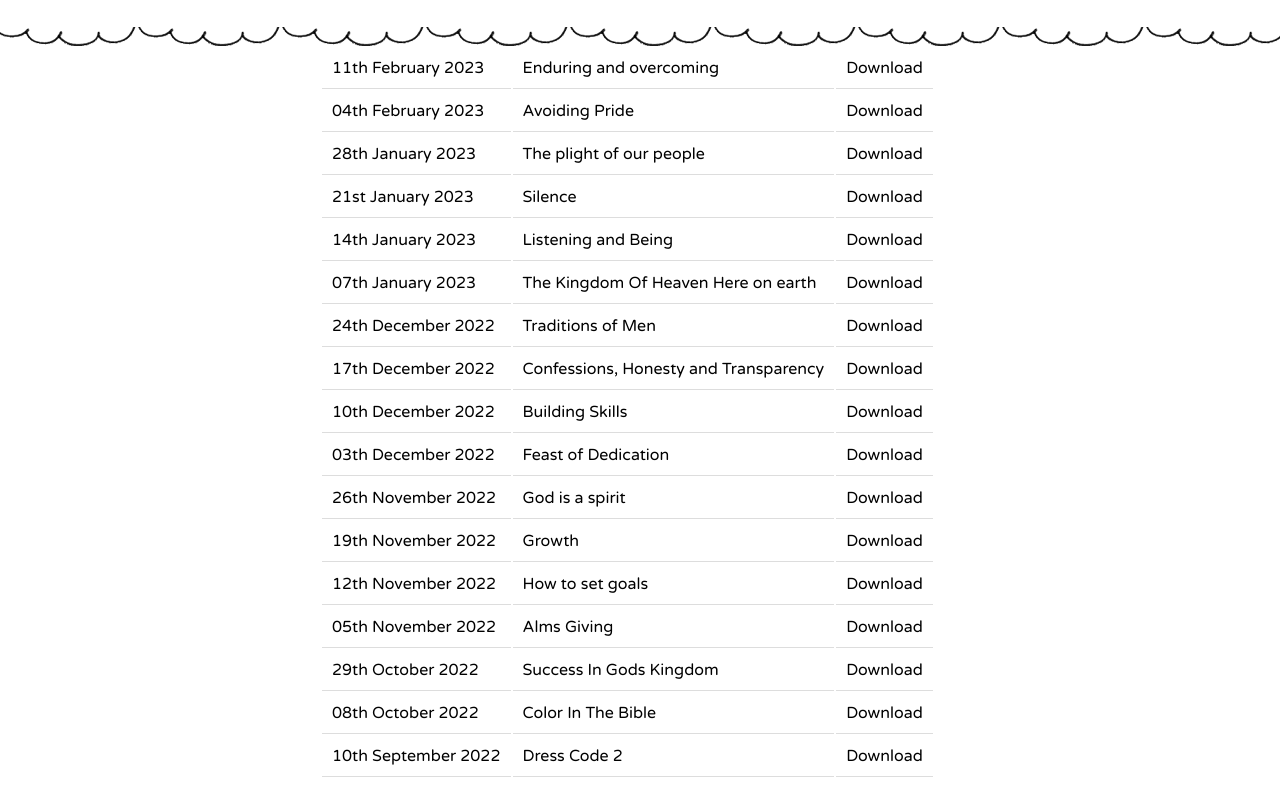
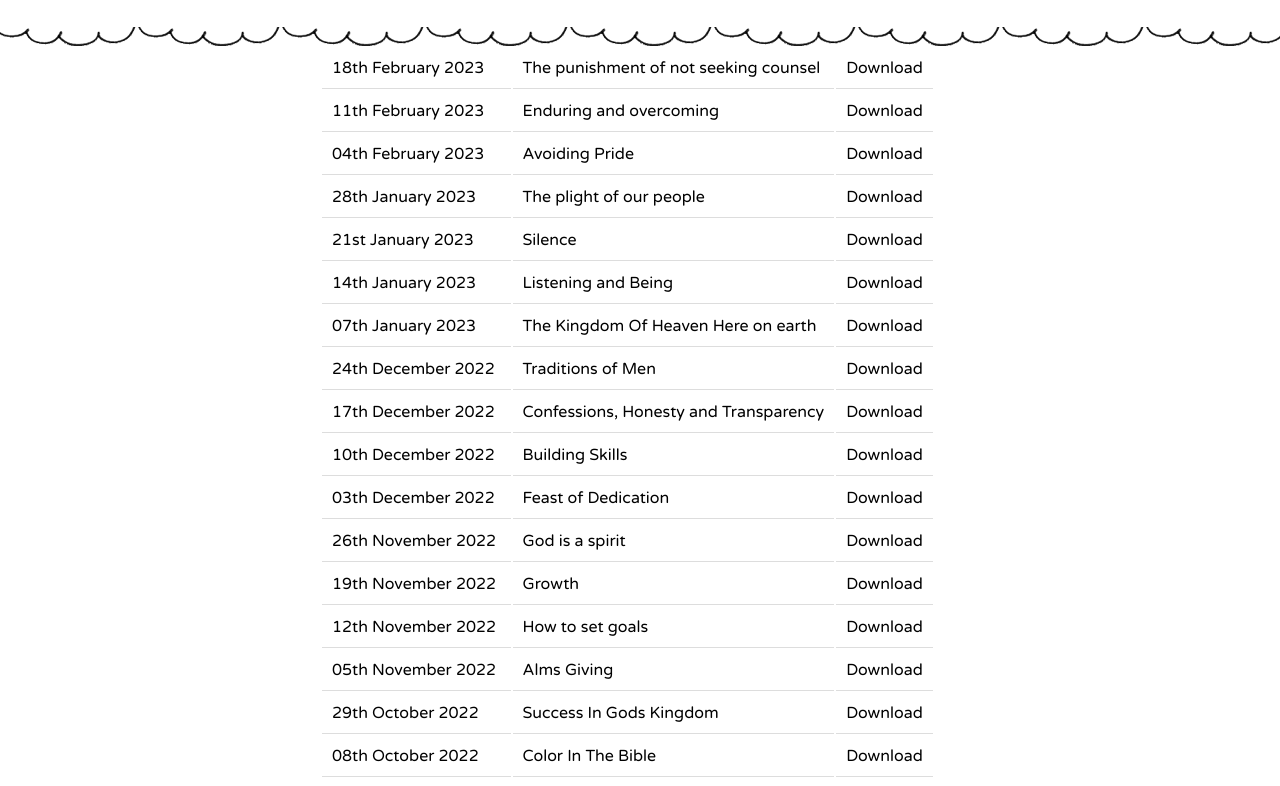
Before and after one commit to maryrobicodes/sabbahclassnotes, a plain HTML site: page index.html in a window 1280 px wide. Shown: the part 74-860 px from the top of the page. Drawn offline with Linux system fonts and the light colour scheme.

Commit message:
Add files via upload

```diff
--- a/index.html
+++ b/index.html
@@ -65,6 +65,11 @@ th, td {
 
 <div id="info">
 <table>
+  <tr>
+    <td>18th February 2023</td>
+    <td>The punishment of not seeking counsel</td>
+    <td><a href="SAB-CLASS/S18022023.pdf" target="new">Download</a></td>
+  </tr>
   <tr>
     <td>11th February 2023</td>
     <td>Enduring and overcoming</td>
```
